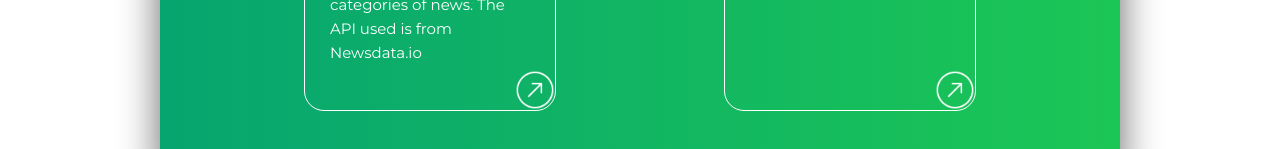
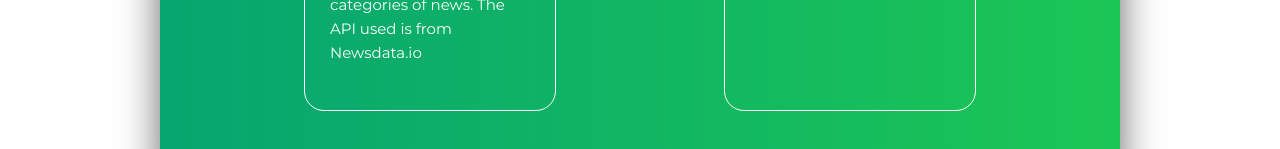
Before and after one commit to ashdephoenix123/portfolio, a website: page index.html in a window 1280 px wide. Shown: the part 3033-3182 px from the top of the page. Drawn offline with Linux system fonts and the light colour scheme.

Commit message:
commented the go button of project

```diff
--- a/index.html
+++ b/index.html
@@ -126,7 +126,7 @@
                         <div class="projects__cardcontent-desc">As the title says, It is a news web application where we can read
                             wide categories of news. The API used is from Newsdata.io</div>
                         </div>
-                        <a class="" href="https://newzappnews.netlify.app/" target="_blank" rel='noreferrer'> <img src="images/go.png" alt="go" class="institution_img projects__img"></a>
+<!--                         <a class="" href="https://newzappnews.netlify.app/" target="_blank" rel='noreferrer'> <img src="images/go.png" alt="go" class="institution_img projects__img"></a> -->
 
                         <!-- <div class="layer">
                         <a href={props.link} target="_blank" rel='noreferrer'>
@@ -140,7 +140,7 @@
                         <h2 class="projects__cardcontent-title">E-Commerce App</h2>
                         <div class="projects__cardcontent-desc">This is a simple E-Commerce website built using React</div>
                         </div>
-                        <a class="" href="https://sarkihouse.vercel.app/" target="_blank" rel='noreferrer'> <img src="images/go.png" alt="go" class="institution_img projects__img"></a>
+<!--                         <a class="" href="https://sarkihouse.vercel.app/" target="_blank" rel='noreferrer'> <img src="images/go.png" alt="go" class="institution_img projects__img"></a> -->
                 </div>
             </div>
 
```
